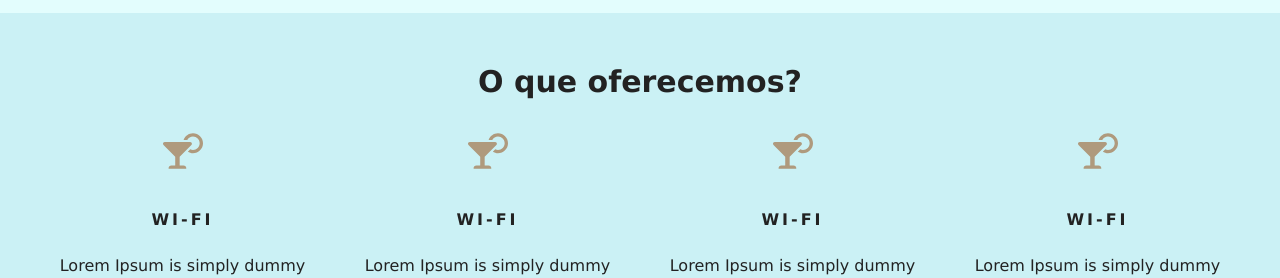
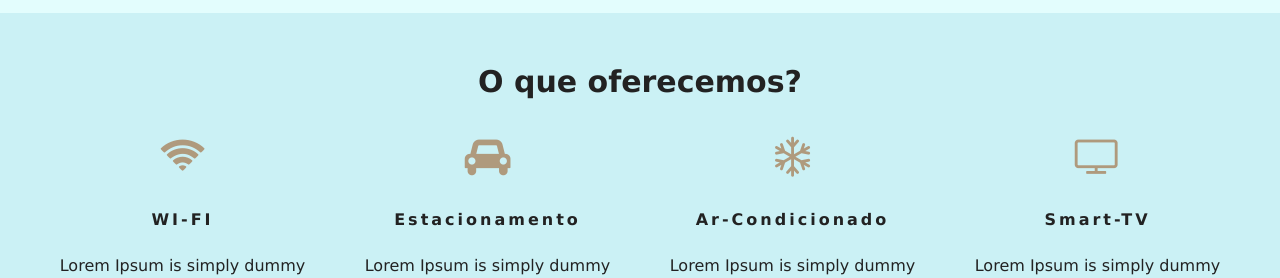
Before and after one commit to gab5987/maraka-app, a React (Create React App) app: page / in a window 1280 px wide. Shown: the part 940-1218 px from the top of the page. Built offline with nearby package versions, Linux system fonts and the light colour scheme.

Commit message:
Fix. Getting icons from json

```diff
--- a/package.json
+++ b/package.json
@@ -7,9 +7,13 @@
   },
   "private": true,
   "dependencies": {
+    "@fortawesome/fontawesome-svg-core": "^6.2.0",
+    "@fortawesome/free-solid-svg-icons": "^6.2.0",
+    "@fortawesome/react-fontawesome": "^0.2.0",
     "@testing-library/jest-dom": "^5.16.5",
     "@testing-library/react": "^13.3.0",
     "@testing-library/user-event": "^13.5.0",
+    "font-awesome": "^4.7.0",
     "hamburger-react": "^2.5.0",
     "install": "^0.13.0",
     "jquery": "^3.6.0",
--- a/src/app_data/res_primaryLanguage.json
+++ b/src/app_data/res_primaryLanguage.json
@@ -10,22 +10,22 @@
         "itens": [
             {
                 "name": "WI-FI",
-                "icon": "FaCocktail",
+                "icon": "fa fa-wifi",
                 "info": "Lorem Ipsum is simply dummy text of the printing and typesetting industry."
             },
             {
-                "name": "WI-FI",
-                "icon": "FaCocktail",
+                "name": "Estacionamento",
+                "icon": "fa fa-car",
                 "info": "Lorem Ipsum is simply dummy text of the printing and typesetting industry."
             },
             {
-                "name": "WI-FI",
-                "icon": "FaCocktail",
+                "name": "Ar-condicionado",
+                "icon": "fa fa-snowflake-o",
                 "info": "Lorem Ipsum is simply dummy text of the printing and typesetting industry."
             },
             {
-                "name": "WI-FI",
-                "icon": "FaCocktail",
+                "name": "Smart-TV",
+                "icon": "fa fa-television",
                 "info": "Lorem Ipsum is simply dummy text of the printing and typesetting industry."
             }
         ]
--- a/src/app_data/res_secondaryLanguage.json
+++ b/src/app_data/res_secondaryLanguage.json
@@ -6,11 +6,27 @@
         "description": "Lorem ipsum dolor sit amet, consectetur adipiscing elit, sed do eiusmod tempor incididunt ut labore et dolore magna aliqua. Ut enim ad minim veniam."
     },
     "services": {
-        "pageName": "Services",
+        "pageName": "O que oferecemos?",
         "itens": [
             {
-                "name": "",
-                "icon": ""
+                "name": "Free WI-FI",
+                "icon": "fa fa-wifi",
+                "info": "Lorem Ipsum is simply dummy text of the printing and typesetting industry."
+            },
+            {
+                "name": "Parking",
+                "icon": "fa fa-car",
+                "info": "Lorem Ipsum is simply dummy text of the printing and typesetting industry."
+            },
+            {
+                "name": "Ar-condicionado",
+                "icon": "fa fa-snowflake-o",
+                "info": "Lorem Ipsum is simply dummy text of the printing and typesetting industry."
+            },
+            {
+                "name": "Smart-TV",
+                "icon": "fa fa-television",
+                "info": "Lorem Ipsum is simply dummy text of the printing and typesetting industry."
             }
         ]
     }
--- a/src/rows/row3/row3.js
+++ b/src/rows/row3/row3.js
@@ -1,6 +1,7 @@
 import "./row3.css";
 import React from "react";
-import { FaCocktail, FaHiking, FaShuttleVan, FaBeer } from 'react-icons/fa';
+import 'font-awesome/css/font-awesome.min.css';
+
 
 export default function Services(props){
     var services = props.resumeInfo;
@@ -12,12 +13,12 @@ export default function Services(props){
                 <h1> {services.pageName} </h1>
             </div>
                 <div className="services-center">
-                    {itens.map((item, index) => {
+                    {itens.map((Item, index) => {
                         return (
                             <article key={index} className="service">
-                                <span>{ <FaCocktail/> }</span>
-                                <h6>{item.name}</h6>
-                                <p>{item.info}</p>
+                                <span> <i className={Item.icon}></i> </span>
+                                <h6>{Item.name}</h6>
+                                <p>{Item.info}</p>
                             </article>
                         )
                     })}
@@ -25,9 +26,3 @@ export default function Services(props){
             </section>
     );
 }
-/*
-<div className="row3-container">
-            <div className="row3-title">
-                <h1> {services.pageName} </h1>
-            </div>
-*/
```
Also changed, not shown: 1 other file (tests, documents, lock files or other folders).
